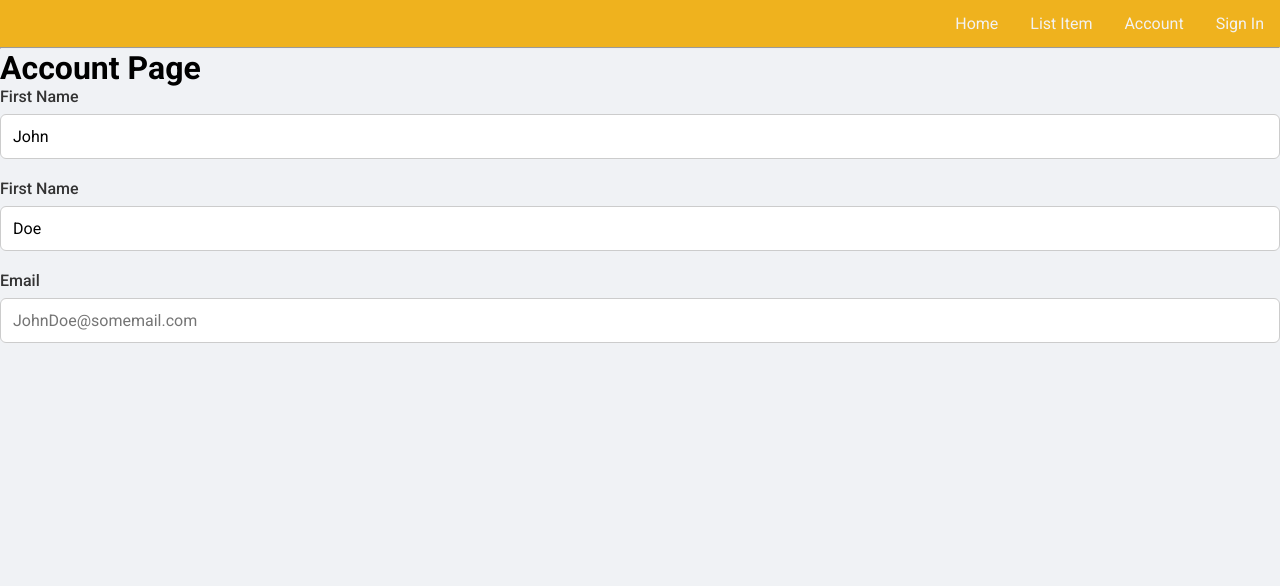
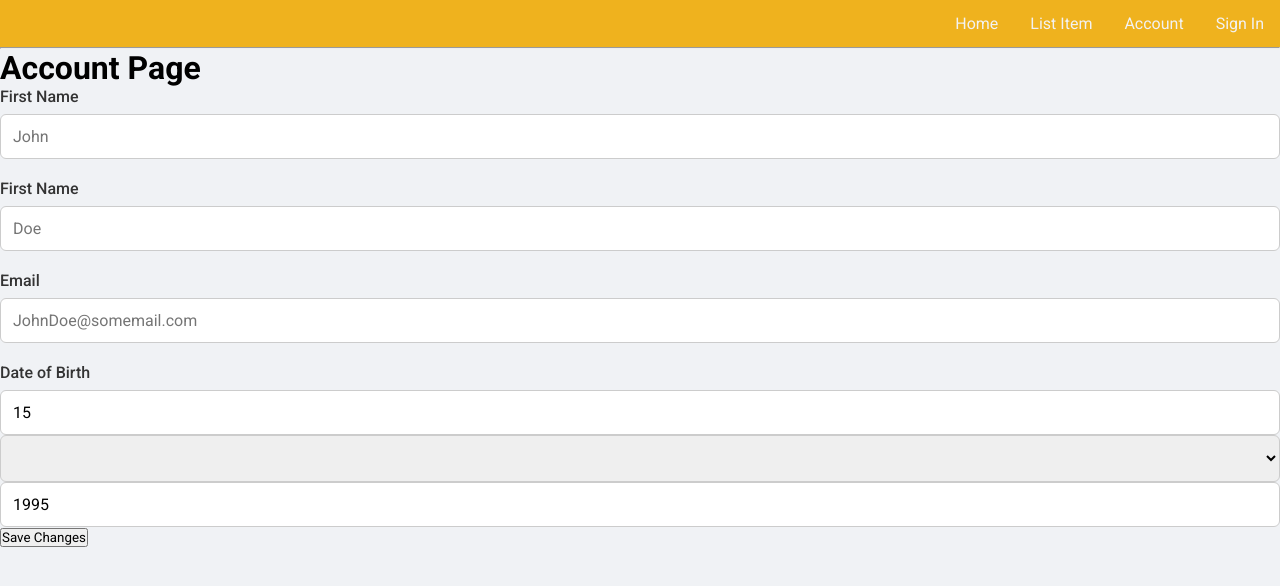
Before and after one commit to AK5222/Project-Trinket, a Flask app: template templates/accountPage.html in a window 1280 px wide. Shown: the part 87-673 px from the top of the page. Run offline with Flask 3, Linux system fonts and the light colour scheme; the template is opened without the code that fills it, so the values that code supplies are empty.

Commit message:
Date of Birth added on account information

```diff
--- a/templates/accountPage.html
+++ b/templates/accountPage.html
@@ -12,18 +12,33 @@
     <main class="account-container">
         <h1 class="account-title">Account Page</h1>
         <form class="account-form">
+            <!--FirstName -->
             <div class="form-group">
                 <label for="first-name">First Name</label>
-                <input type="text" id="first-name" placeholder="Enter First Name" value="John">
+                <input type="text" id="first-name" placeholder="John">
             </div>
+            <!--Last Name-->
             <div class="form-group">
             <label for="last-name">First Name</label>
-                <input type="text" id="last-name" placeholder="Enter Last Name" value="Doe">
+                <input type="text" id="last-name" placeholder="Doe">
             </div>
+            <!--Email-->
             <div class="form-group">
             <label for="last-name">Email</label>
                 <input type="text" id="email" placeholder="JohnDoe@somemail.com">
             </div>
+            <!--Date of Birth--->
+            <div class="form-group">
+                <label>Date of Birth</label>
+                <div class="dob-fields">
+                    <input type="number" id="day" name="day" min="1" max="31" placeholder="DD" value="15">
+                    <select id="month" name="month">
+
+                    </select>
+                    <input type="number" id="year" name="year" min="1900" max="2025" placeholder="YYYY" value="1995">
+                <div>
+            <div>
+                <button type="submit" class="save-button">Save Changes</button>
         </form>
     </main>
 </div>
```
